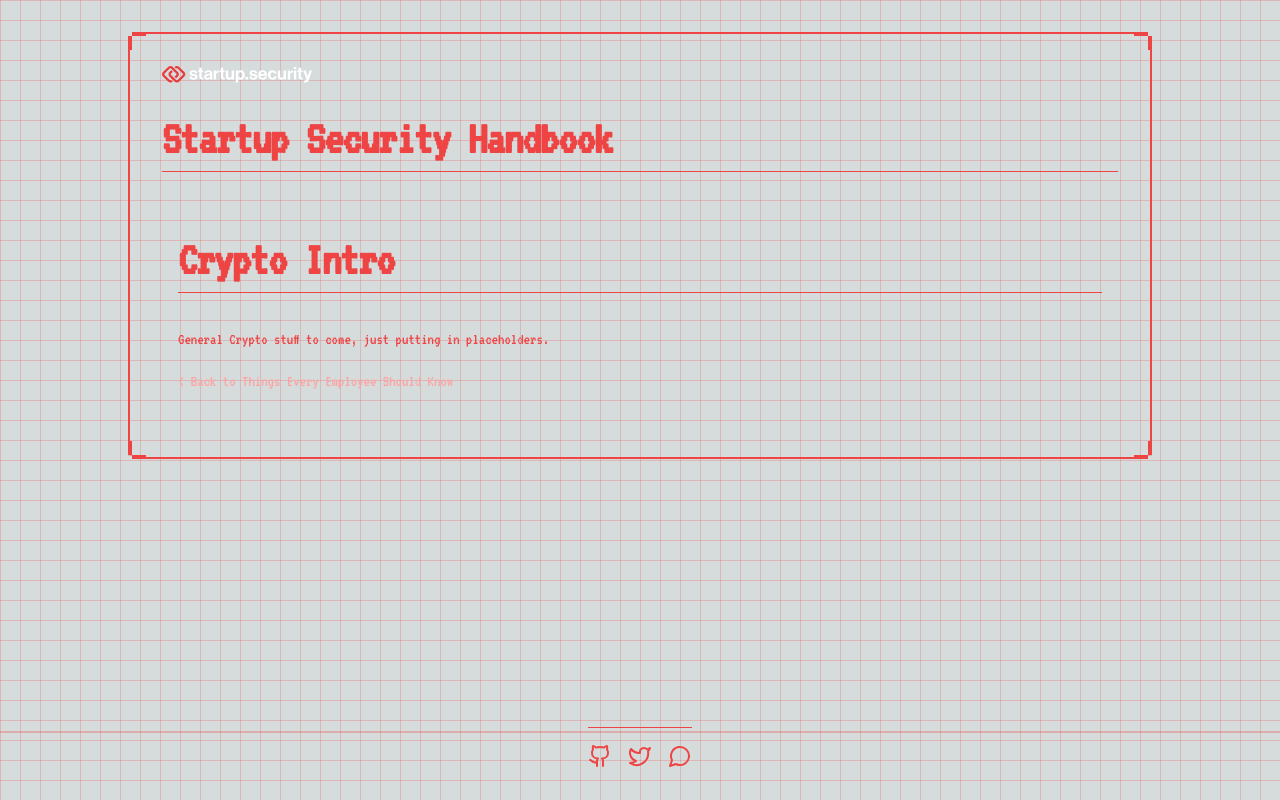
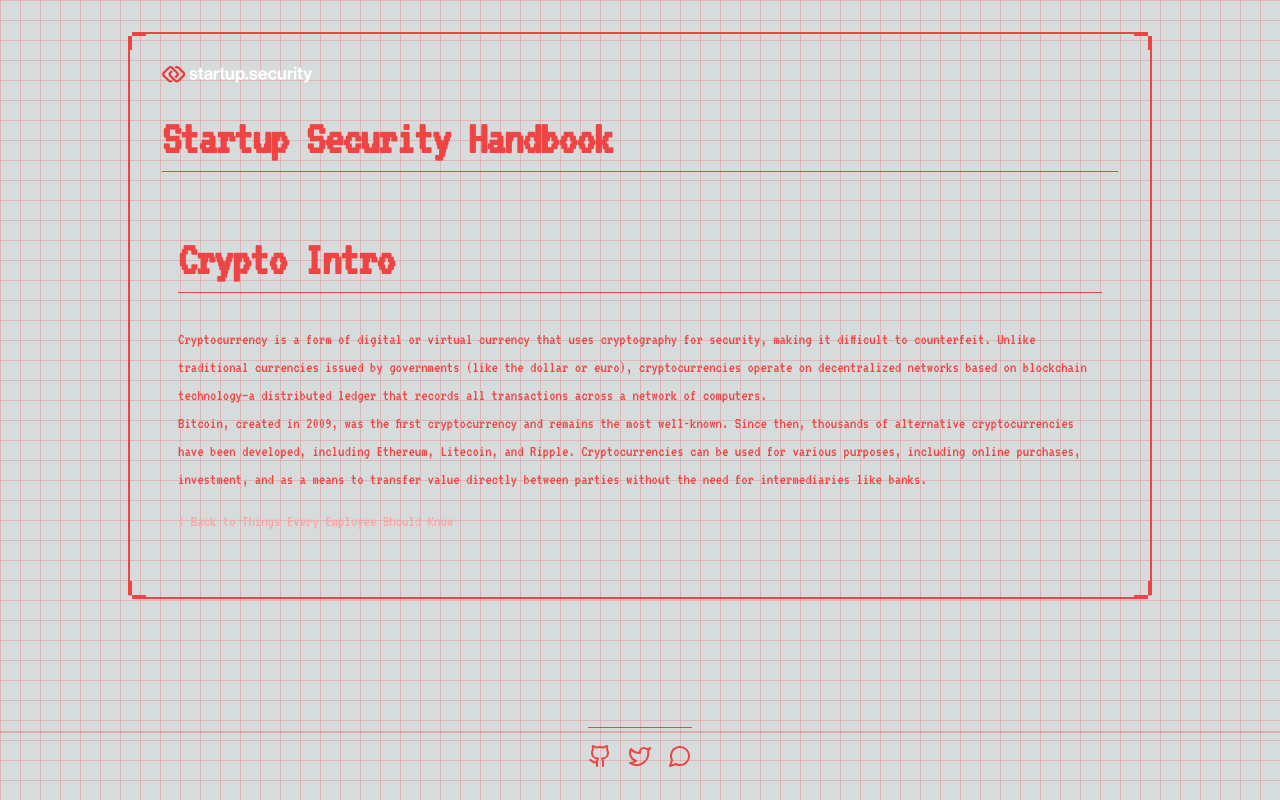
Before and after one commit to startupsecurity/hankbook.startup.security, a Next.js app: page /things-every-employee-should-know/crypto-intro in a window 1280 px wide. Built offline with nearby package versions, Linux system fonts and the light colour scheme.

Commit message:
Adds info to the general crypto page aligns with STA-42, also testing changes made to signing (#9)

```diff
--- a/app/(pages)/things-every-employee-should-know/crypto-intro/page.tsx
+++ b/app/(pages)/things-every-employee-should-know/crypto-intro/page.tsx
@@ -16,7 +16,8 @@ export default function CryptoIntro() {
                 Crypto Intro
             </Typography>
             <Typography variant="body" className="mb-4">
-                General Crypto stuff to come, just putting in placeholders.
+                Cryptocurrency is a form of digital or virtual currency that uses cryptography for security, making it difficult to counterfeit. Unlike traditional currencies issued by governments (like the dollar or euro), cryptocurrencies operate on decentralized networks based on blockchain technology—a distributed ledger that records all transactions across a network of computers.<br/>
+                Bitcoin, created in 2009, was the first cryptocurrency and remains the most well-known. Since then, thousands of alternative cryptocurrencies have been developed, including Ethereum, Litecoin, and Ripple. Cryptocurrencies can be used for various purposes, including online purchases, investment, and as a means to transfer value directly between parties without the need for intermediaries like banks.<br/>
             </Typography>
             <Link href="/things-every-employee-should-know" className="text-red-300 hover:text-red-100">
                 &lt; Back to Things Every Employee Should Know
```
